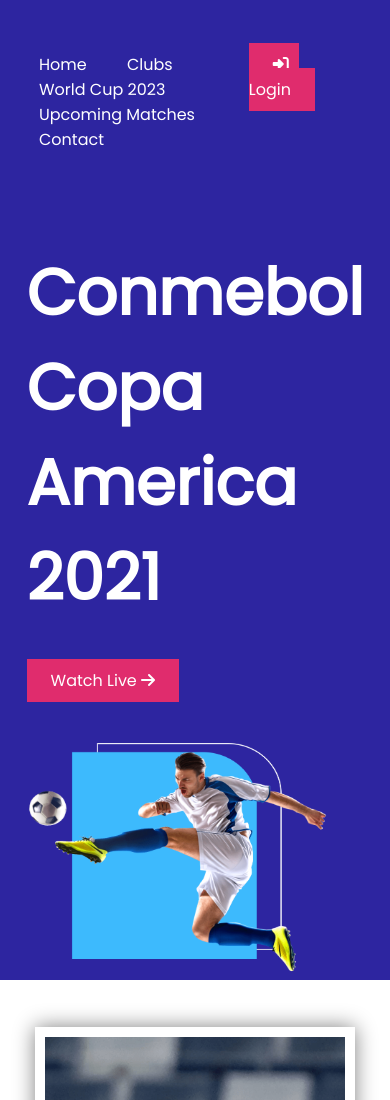
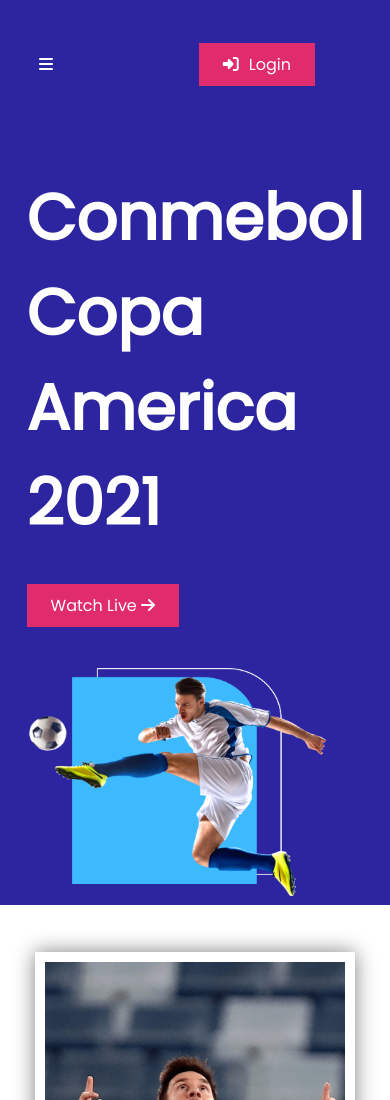
Before and after one commit to anischp/football-foorti, a plain HTML site: page index.html in a window 390 px wide. Shown: the top 1100 px of the page. Drawn offline with Linux system fonts and the light colour scheme.

Commit message:
Responsive for mobile devices completed

```diff
--- a/index.html
+++ b/index.html
@@ -21,19 +21,22 @@
       <!-- ---------- Menu Starts----------  -->
       <nav>
         <div class="nav-bar">
-          <span>
+          <div class="menu-bar">
+            <i class="fas fa-bars"></i>
+          </div>
+          <div class="links">
             <a href="">Home</a>
             <a href="">Clubs</a>
             <a href="">World Cup 2023</a>
             <a href="">Upcoming Matches</a>
             <a href="">Contact</a>
-          </span>
-          <span>
+          </div>
+          <div class="login">
             <a class="anchor-tag" href=""
               ><i class="fas fa-sign-in-alt" style="margin-right: 10px"></i
               >Login</a
             >
-          </span>
+          </div>
         </div>
       </nav>
       <!-- ---------- Menu End----------  -->
--- a/styles/style.css
+++ b/styles/style.css
@@ -30,6 +30,12 @@
   width: 80%;
   margin-top: 52px;
   /* height: 100px; */
+}
+.menu-bar {
+  display: none;
+  font-weight: 700;
+  font-size: 16px;
+  color: #ffffff;
 }
 nav a {
   text-decoration: none;
@@ -228,6 +234,16 @@
     background-color: #2d25a0;
     margin-bottom: 47px;
   }
+  /* Menu */
+  .menu-bar {
+    display: block;
+    /* font-weight: 500;
+    font-size: 16px;
+    color: #ffffff; */
+  }
+  .links {
+    display: none;
+  }
   /* Banner */
   .banner-container {
     display: flex;
```
